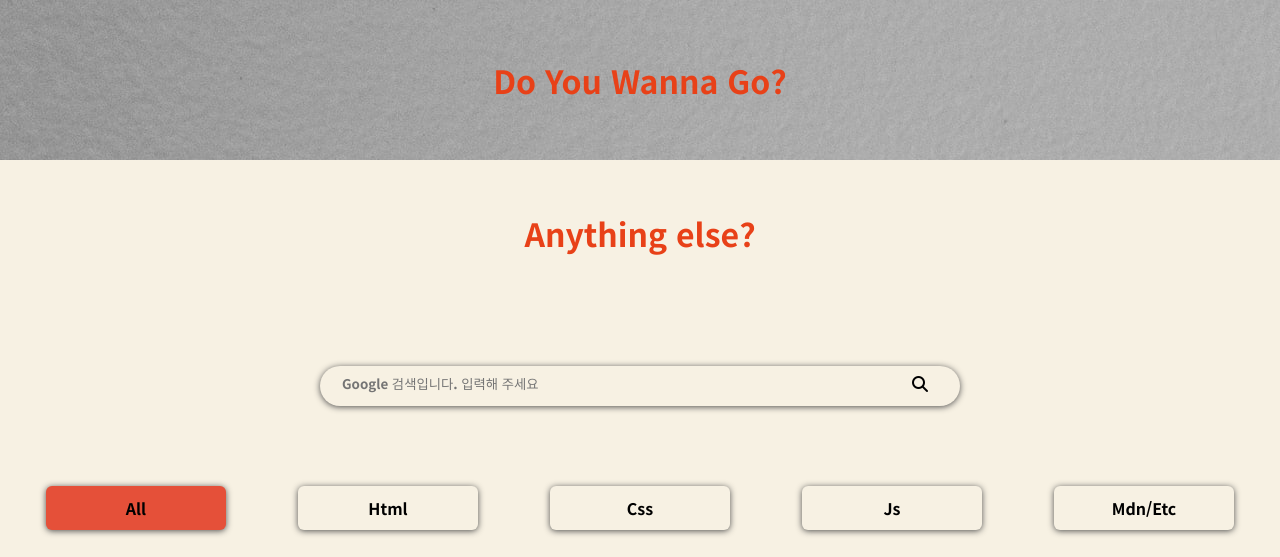
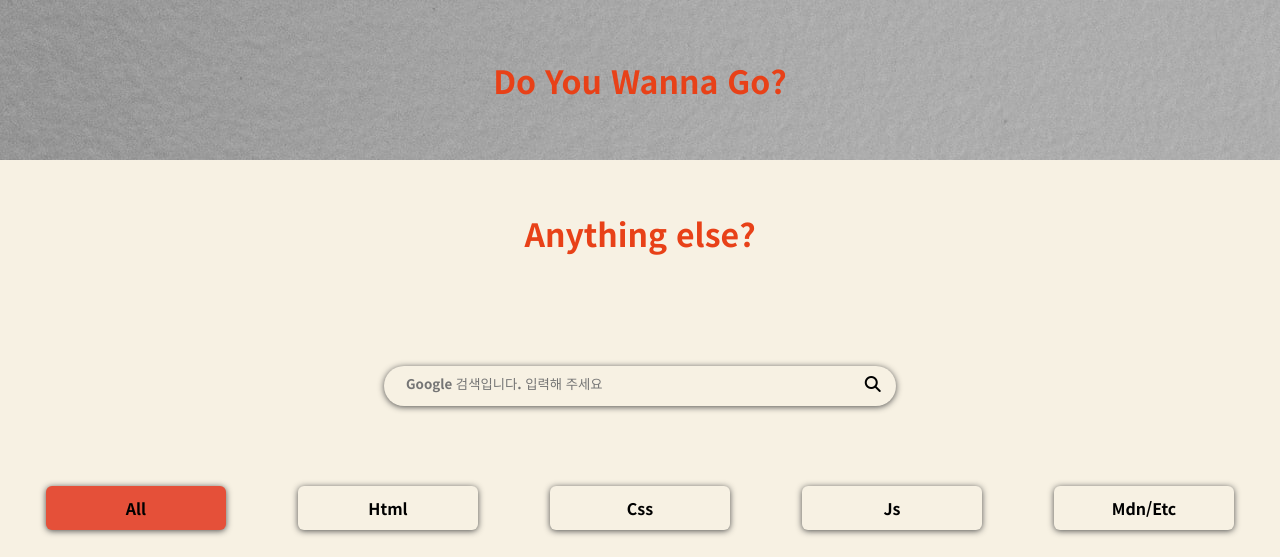
Before and after one commit to chkim116/sub_portfolio, a plain HTML site: page hrefSite.html in a window 1280 px wide. Shown: the top 557 px of the page. Drawn offline with Linux system fonts and the light colour scheme.

Commit message:
Update hrefsite.css

```diff
--- a/hrefsite.css
+++ b/hrefsite.css
@@ -36,7 +36,7 @@
         }
 
         .searchbar {
-            width: 50%;
+            width: 40%;
             box-shadow:rgba(32, 33, 36, 0.78) 0px 1px 6px 0px;
             margin: 60px;
             height: 40px;
@@ -56,7 +56,7 @@
             cursor: pointer;
             position: absolute;
             top:25%;
-            right: 5%;
+            right: 3%;
         }
 
 /* 넷바 시작 */
```
